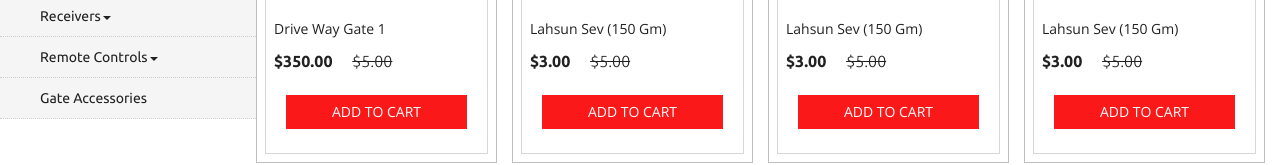
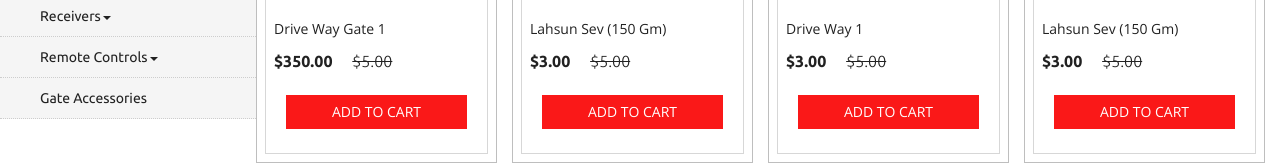
Before and after one commit to chathu96/Gates-N-Fences, a plain HTML site: page drive_way_gates.html in a window 1280 px wide. Shown: the part 613-778 px from the top of the page. Drawn offline with nearby package versions, Linux system fonts and the light colour scheme.

Commit message:
Updated page

```diff
--- a/drive_way_gates.html
+++ b/drive_way_gates.html
@@ -337,7 +337,7 @@ Smartphone Compatible web template, free webdesigns for Nokia, Samsung, LG, Sony
 									<div class="snipcart-item block">
 										<div class="snipcart-thumb">
 											<a href="single.html"><img src="images/3.png" alt=" " class="img-responsive" /></a>
-											<p>lahsun sev (150 gm)</p>
+											<p>drive way 1</p>
 											<h4>$3.00 <span>$5.00</span></h4>
 										</div>
 										<div class="snipcart-details">
```
